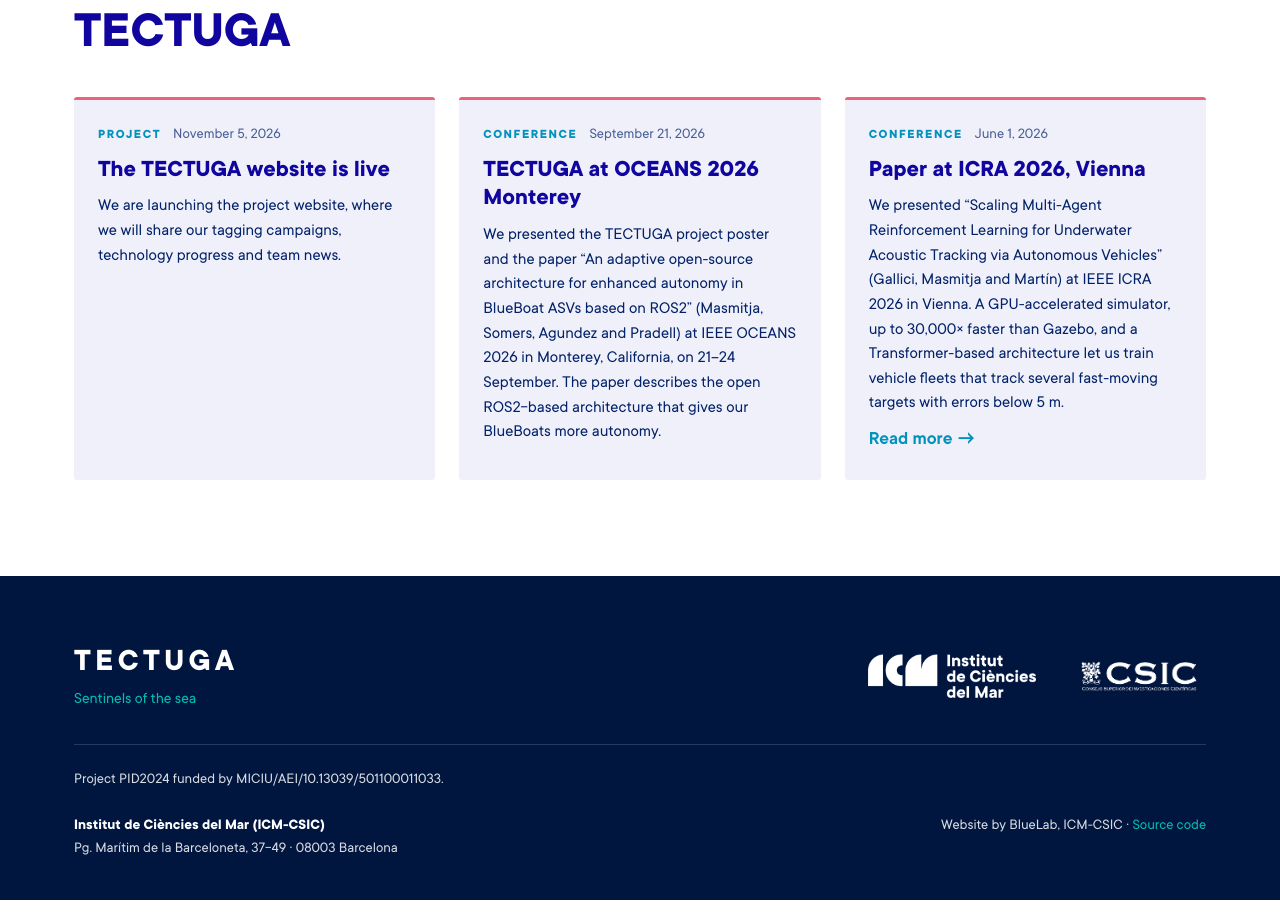
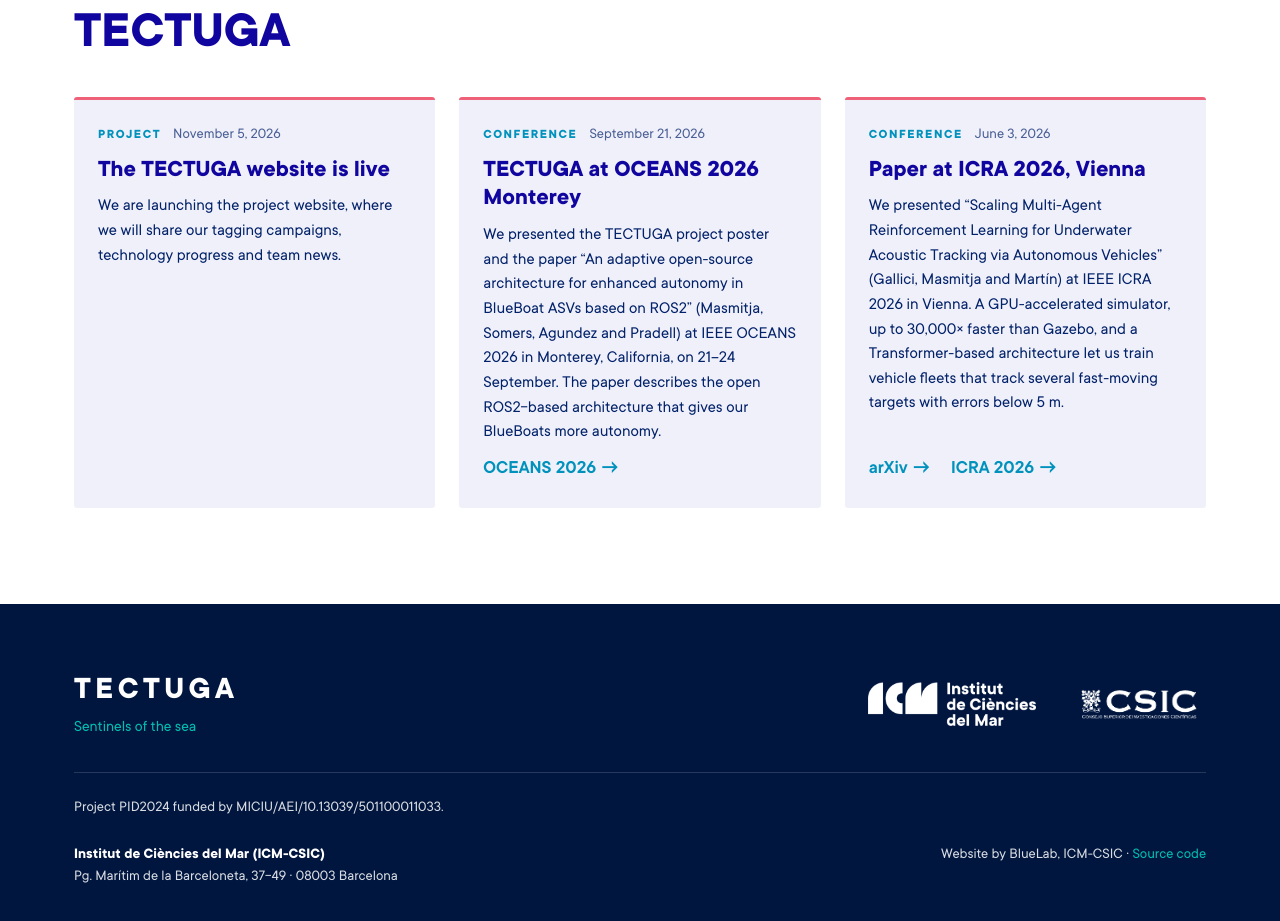
Before and after one commit to BlueLab-ICM/tectuga-web, a Vue app: page / in a window 1280 px wide. Shown: the part 7355-8276 px from the top of the page. Before the commit the page ends 8255 px from the top, so only its background shows below. Built offline with nearby package versions, Linux system fonts and the light colour scheme.

Commit message:
News: add OCEANS 2026 and arXiv links, ICRA presentation date
Updated date and link structure for news items.

```diff
--- a/src/news.js
+++ b/src/news.js
@@ -5,7 +5,8 @@
 //   type:  'event' | 'campaign' | 'conference' | 'publication' | 'outreach' | 'project'
 //   title: [ca, es, en]
 //   text:  [ca, es, en]
-//   link:  optional URL (paper, news article, event page…)
+//   link:  optional URL, shown as “Read more”
+//   links: optional list of labelled links, e.g. [{ label: 'arXiv', url: '…' }]
 //   image: optional file in public/img/news/, e.g. 'img/news/canarias-2027.jpg'
 export default [
   {
@@ -21,9 +22,10 @@ export default [
       'Hemos presentado el póster del proyecto TECTUGA y el artículo «An adaptive open-source architecture for enhanced autonomy in BlueBoat ASVs based on ROS2» (Masmitja, Somers, Agundez y Pradell) en el congreso IEEE OCEANS 2026, en Monterey (California), del 21 al 24 de septiembre. El artículo describe la arquitectura abierta basada en ROS2 que da más autonomía a nuestros BlueBoats.',
       'We presented the TECTUGA project poster and the paper “An adaptive open-source architecture for enhanced autonomy in BlueBoat ASVs based on ROS2” (Masmitja, Somers, Agundez and Pradell) at IEEE OCEANS 2026 in Monterey, California, on 21–24 September. The paper describes the open ROS2-based architecture that gives our BlueBoats more autonomy.',
     ],
+    links: [{ label: 'OCEANS 2026', url: 'https://monterey26.oceansconference.org/' }],
   },
   {
-    date: '2026-06-01',
+    date: '2026-06-03',
     type: 'conference',
     title: [
       'Article a ICRA 2026, Viena',
@@ -35,7 +37,10 @@ export default [
       'Hemos presentado «Scaling Multi-Agent Reinforcement Learning for Underwater Acoustic Tracking via Autonomous Vehicles» (Gallici, Masmitja y Martín) en el IEEE ICRA 2026 de Viena. Un simulador acelerado por GPU, hasta 30.000 veces más rápido que Gazebo, y una arquitectura basada en Transformers permiten entrenar flotas de vehículos que siguen varios objetivos rápidos con errores inferiores a 5 m.',
       'We presented “Scaling Multi-Agent Reinforcement Learning for Underwater Acoustic Tracking via Autonomous Vehicles” (Gallici, Masmitja and Martín) at IEEE ICRA 2026 in Vienna. A GPU-accelerated simulator, up to 30,000× faster than Gazebo, and a Transformer-based architecture let us train vehicle fleets that track several fast-moving targets with errors below 5 m.',
     ],
-    link: 'https://2026.ieee-icra.org/',
+    links: [
+      { label: 'arXiv', url: 'https://arxiv.org/abs/2505.08222' },
+      { label: 'ICRA 2026', url: 'https://2026.ieee-icra.org/' },
+    ],
   },
   {
     date: '2026-11-05',
```
